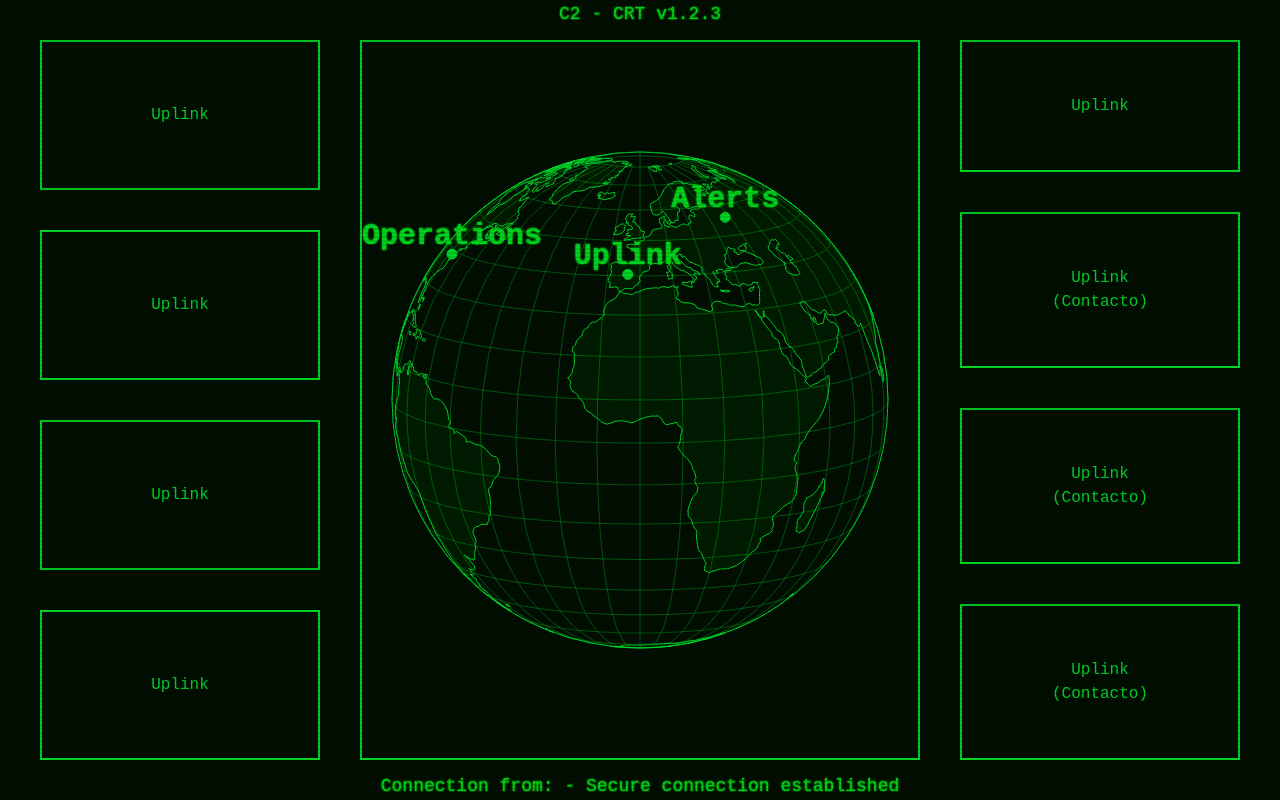
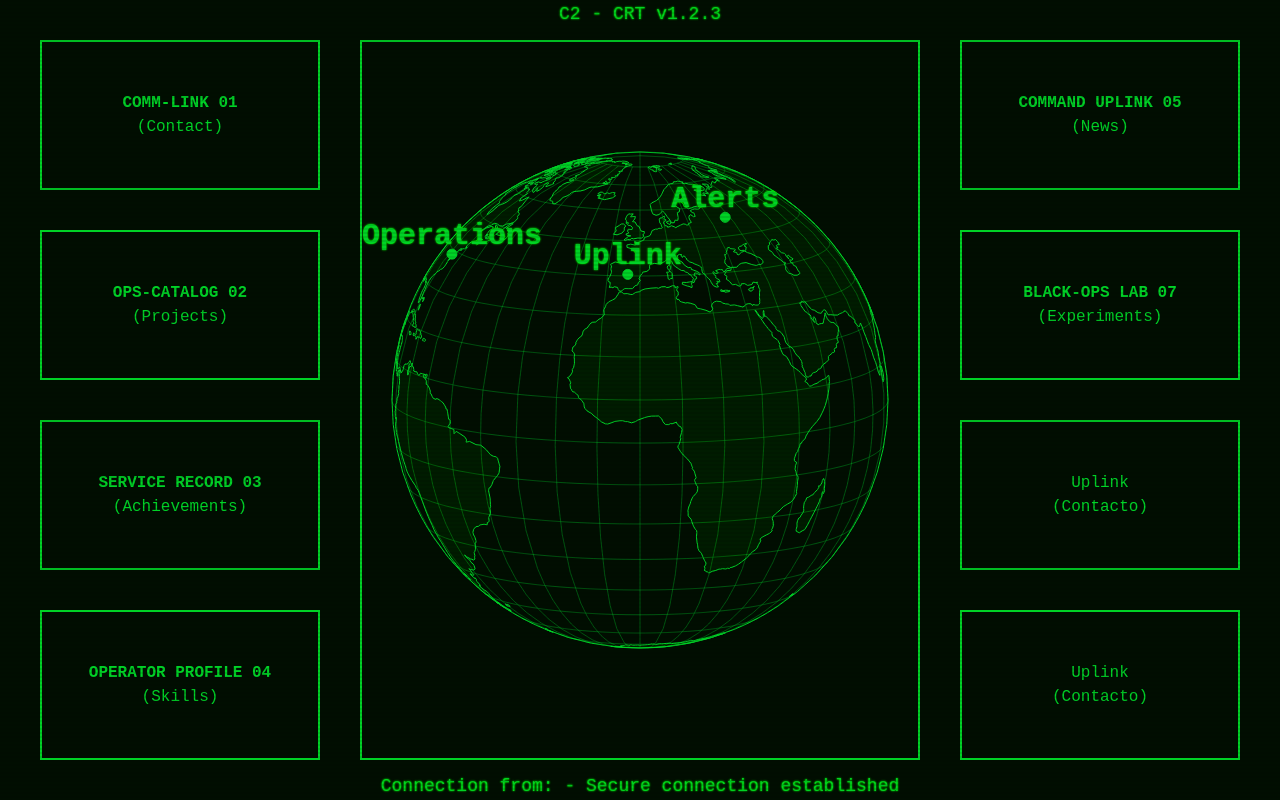
Before and after one commit to TearingMoon/tearings-portfolio, a Vue app: page /menu/1 in a window 1280 px wide. Built offline with nearby package versions, Linux system fonts and the light colour scheme; no server answers.

Commit message:
Updated Menu and strcuture

```diff
--- a/src/components/LoadingScreen.vue
+++ b/src/components/LoadingScreen.vue
@@ -2,10 +2,11 @@
   <main
     class="w-screen h-screen flex flex-col items-center justify-center font-bold text-4xl gap-4"
   >
-    <div ref="lateralLoadingInfo" class="absolute top-0 left-0 flex flex-col text-xs gap-0">
-      <span v-for="(text, index) in displayedText" :key="index" class="m-0 text-green-700">{{
-        text
-      }}</span>
+    <div
+      ref="lateralLoadingInfo"
+      class="absolute top-0 left-0 flex text-crt-sm flex-col gap-0 opacity-50"
+    >
+      <span v-for="(text, index) in displayedText" :key="index" class="m-0">{{ text }}</span>
     </div>
 
     <h1>Starting{{ dots }}</h1>
@@ -53,7 +54,7 @@ onMounted(() => {
         messageAmmount = 0
       }
     }
-  }, 100)
+  }, 50)
 
   //Add progress to the loading bar
   const loadingBarInterval = setInterval(() => {
--- a/src/components/MainMenuScreen.vue
+++ b/src/components/MainMenuScreen.vue
@@ -12,25 +12,33 @@
     >
       <ButtonComponent
         class="flex flex-col items-center justify-center w-full h-full"
-        text="Uplink"
+        text-class="font-bold"
+        text="COMM-LINK 01"
+        label="(Contact)"
         @click="MapComponentRef?.goToPoint('Uplink')"
       >
       </ButtonComponent>
       <ButtonComponent
         class="flex flex-col items-center justify-center w-full h-full"
-        text="Uplink"
+        text-class="font-bold"
+        text="OPS-CATALOG 02"
+        label="(Projects)"
         @click="MapComponentRef?.goToPoint('Uplink')"
       >
       </ButtonComponent>
       <ButtonComponent
         class="flex flex-col items-center justify-center w-full h-full"
-        text="Uplink"
+        text-class="font-bold"
+        text="SERVICE RECORD 03"
+        label="(Achievements)"
         @click="MapComponentRef?.goToPoint('Uplink')"
       >
       </ButtonComponent>
       <ButtonComponent
         class="flex flex-col items-center justify-center w-full h-full"
-        text="Uplink"
+        text-class="font-bold"
+        text="OPERATOR PROFILE 04"
+        label="(Skills)"
         @click="MapComponentRef?.goToPoint('Uplink')"
       >
       </ButtonComponent>
@@ -51,14 +59,17 @@
     >
       <ButtonComponent
         class="flex flex-col items-center justify-center w-full h-full"
-        text="Uplink"
+        text-class="font-bold"
+        text="COMMAND UPLINK 05"
+        label="(News)"
         @click="MapComponentRef?.goToPoint('Uplink')"
       >
       </ButtonComponent>
       <ButtonComponent
         class="flex flex-col items-center justify-center w-full h-full"
-        text="Uplink"
-        label="(Contacto)"
+        text-class="font-bold"
+        text="BLACK-OPS LAB 07"
+        label="(Experiments)"
         @click="MapComponentRef?.goToPoint('Uplink')"
       >
       </ButtonComponent>
--- a/src/components/SplashScreen.vue
+++ b/src/components/SplashScreen.vue
@@ -1,9 +1,9 @@
 <template>
   <main class="flex flex-col items-center justify-center h-screen w-screen md:gap-4">
-    <h1 class="w-2/3 text-3xl p-5 md:text-7xl text-center bg-green-500 text-black font-bold">
+    <h1 class="w-2/3 text-3xl p-5 md:text-7xl text-center bg-green-500 text-neutral-900 font-bold">
       David Torrubia
     </h1>
-    <h2 class="md:text-5xl text-green-500">Software & Engineering solutions</h2>
+    <h2 class="md:text-5xl text-green-500">David Torrubia Software & Engineering solutions</h2>
   </main>
 </template>
 
--- a/src/components/common/ButtonComponent.vue
+++ b/src/components/common/ButtonComponent.vue
@@ -2,7 +2,7 @@
   <button
     @click="emit('click')"
     :class="[
-      'inline-flex items-center border-2 px-4 py-2 border-green-500  transition-colors duration-200 ',
+      'inline-flex items-center border-2 px-4 py-2 border-green-500  transition-colors duration-200 cursor-pointer',
       'hover:bg-green-500 hover:text-black',
       props.class
     ]"
--- /dev/null
+++ b/src/components/common/SequentialTextComponent.vue
@@ -0,0 +1,56 @@
+<template>
+  <pre :class="['whitespace-pre-wrap break-words', props.class]">
+    {{ displayedText }}<span v-if="props.showCursor" class="animate-pulse">|</span>
+  </pre>
+</template>
+
+<script setup lang="ts">
+import { ref, onMounted, useSlots } from 'vue'
+
+const props = withDefaults(
+  defineProps<{
+    class?: string
+    typeSpeed?: number
+    showCursor?: boolean
+  }>(),
+  {
+    typeSpeed: 20,
+    showCursor: true
+  }
+)
+
+const emit = defineEmits<{
+  (e: 'finished'): void
+}>()
+
+const displayedText = ref('')
+const fullText = ref('')
+const slots = useSlots()
+
+onMounted(() => {
+  const defaultSlot = slots.default?.()
+  if (defaultSlot) {
+    fullText.value = defaultSlot
+      .map((v) => {
+        if (typeof v.children === 'string') return v.children
+        return ''
+      })
+      .join('')
+  }
+})
+
+defineExpose({
+  start: () => {
+    displayedText.value = ''
+    let index = 0
+    const interval = setInterval(() => {
+      if (index < fullText.value.length) {
+        displayedText.value += fullText.value[index++]
+      } else {
+        clearInterval(interval)
+        emit('finished')
+      }
+    }, props.typeSpeed)
+  }
+})
+</script>
--- a/src/views/TestingView.vue
+++ b/src/views/TestingView.vue
@@ -1,7 +1,32 @@
 <template>
   <main class="flex flex-col w-full h-full">
     <div class="text-white">Hola</div>
+    <SequentialTextComponent class="font-bold" :typeSpeed="10" ref="seqText" @finished="onTextDone">
+      <pre v-pre>
+888     888 8888888b.  888      8888888 888b    888 888    d8P
+    888     888 888   Y88b 888        888   8888b   888 888   d8P
+    888     888 888    888 888        888   88888b  888 888  d8P
+    888     888 888   d88P 888        888   888Y88b 888 888d88K
+    888     888 8888888P"  888        888   888 Y88b888 8888888b
+    888     888 888        888        888   888  Y88888 888  Y88b
+    Y88b. .d88P 888        888        888   888   Y8888 888   Y88b
+    "Y88888P"  888        88888888 8888888 888    Y888 888    Y88b</pre
+      >
+    </SequentialTextComponent>
   </main>
 </template>
 
-<script setup lang="ts"></script>
+<script setup lang="ts">
+import { onMounted, ref } from 'vue'
+import SequentialTextComponent from '@/components/common/SequentialTextComponent.vue'
+
+const seqText = ref()
+
+onMounted(() => {
+  seqText.value?.start()
+})
+
+function onTextDone() {
+  console.log('Texto terminado')
+}
+</script>
```
